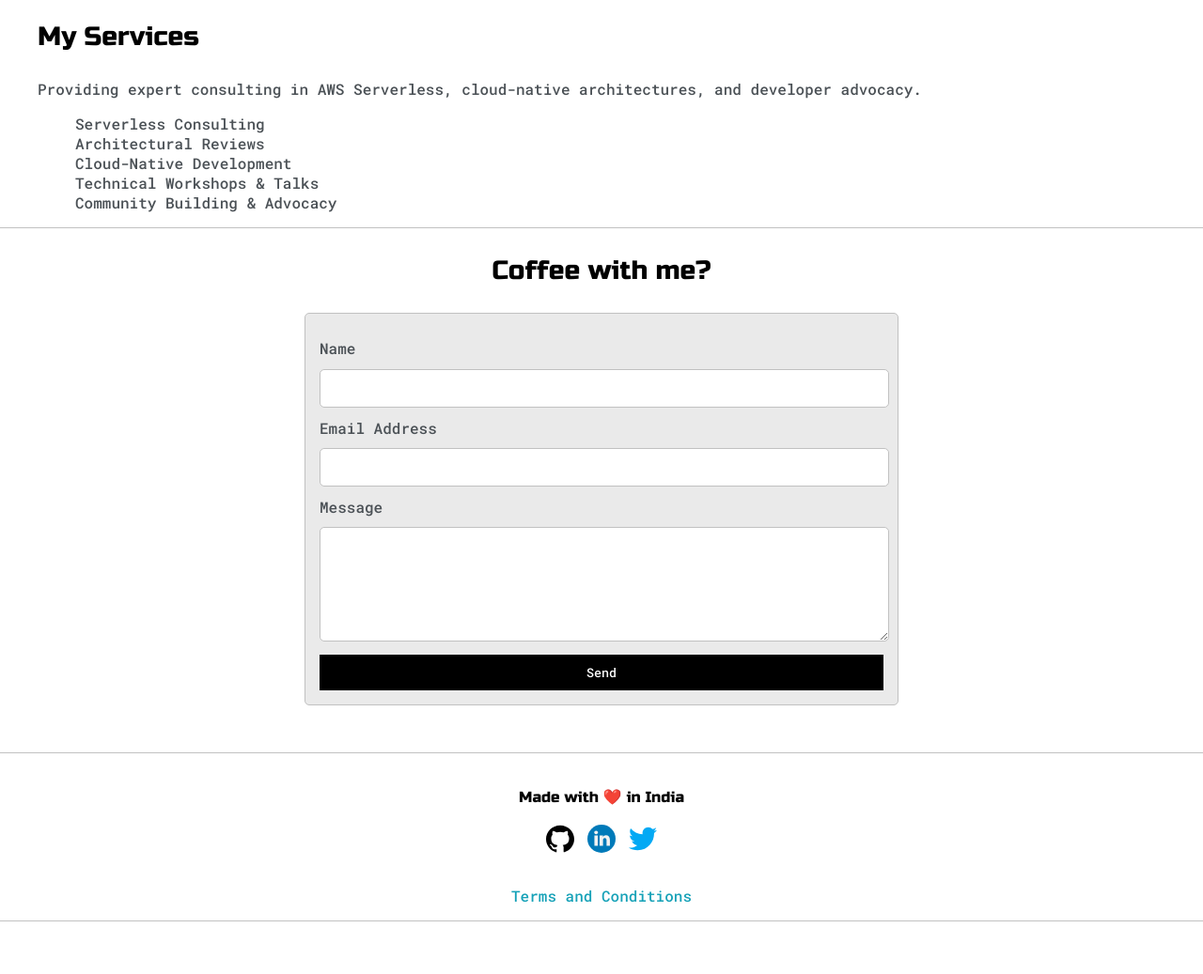
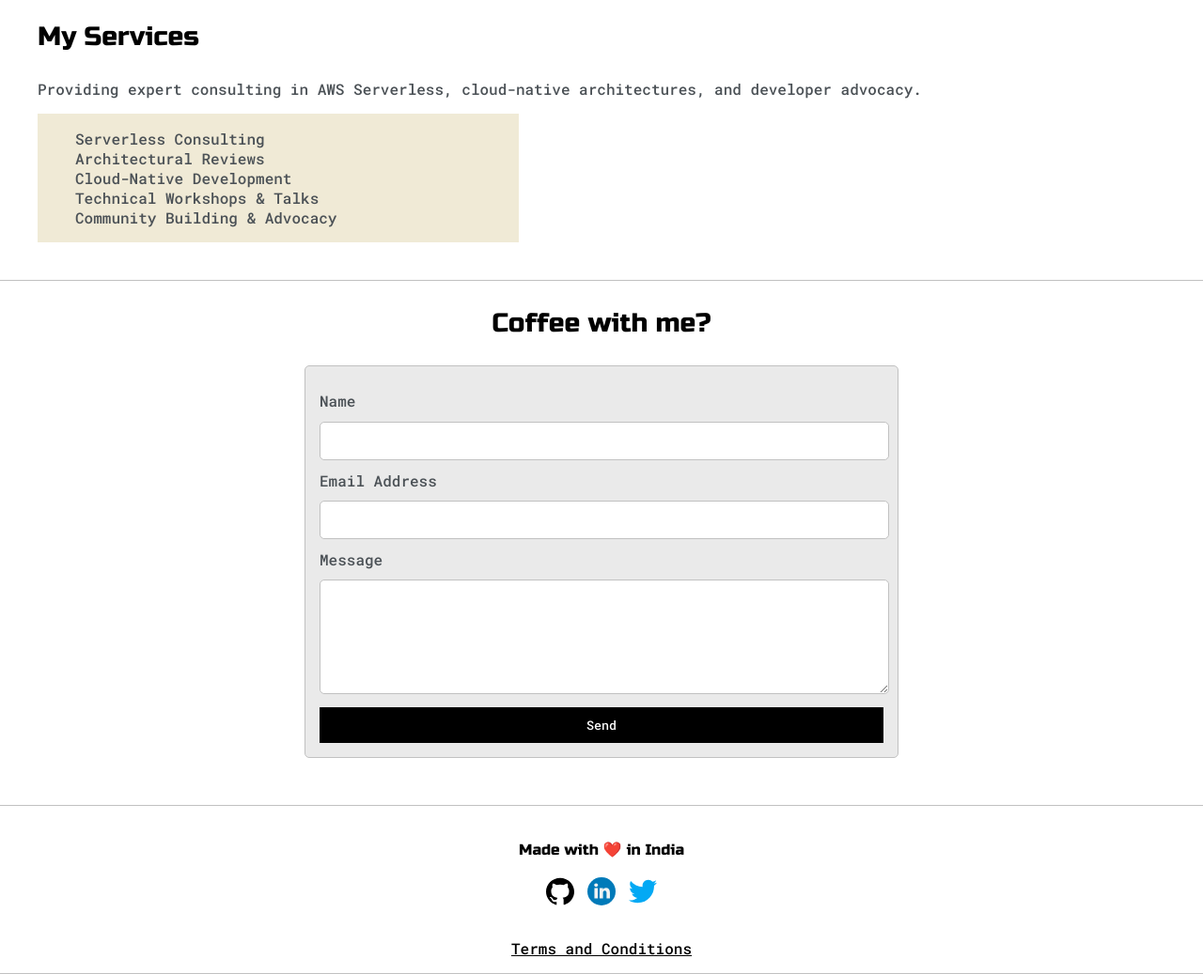
Before and after one commit to SrushithR/personal-website, a plain HTML site: page index.html in a window 1280 px wide. Shown: the part 1720-2757 px from the top of the page at 94% size. Before the commit the page ends 2701 px from the top, so only its background shows below. Drawn offline with Linux system fonts and the light colour scheme.

Commit message:
few more chnges

```diff
--- a/default.css
+++ b/default.css
@@ -432,6 +432,11 @@ h6 {
     height: 30px;width: 30px;
 }
 
+.tc {
+    color: var(--mainText);
+    text-decoration: underline;
+}
+
 @media screen and (max-width: 1200px) {
     .main-container {
         width: 95%;
--- a/index.html
+++ b/index.html
@@ -178,6 +178,7 @@
       <div class="main-container">
         <h3>My Services</h3>
         <p>Providing expert consulting in AWS Serverless, cloud-native architectures, and developer advocacy.</p>
+        <div id="skills" style="width: 40vw; margin-bottom: 40px; text-align: left; justify-content: start;">
         <ul>
           <li>Serverless Consulting</li>
           <li>Architectural Reviews</li>
@@ -185,6 +186,8 @@
           <li>Technical Workshops & Talks</li>
           <li>Community Building & Advocacy</li>
         </ul>
+
+      </div>
       </div>
     </section>
 
@@ -233,7 +236,7 @@
             ><img src="./images/social-icons/twitter.svg" alt="Twitter"
           /></a>
         </div>
-        <p><a href="https://merchant.razorpay.com/policy/PrVrWiSfuM8dId/terms" target="_blank">Terms and Conditions</a></p>
+        <p><a href="https://merchant.razorpay.com/policy/PrVrWiSfuM8dId/terms"  class="tc" target="_blank">Terms and Conditions</a></p>
       </div>
     </section>
 
```
